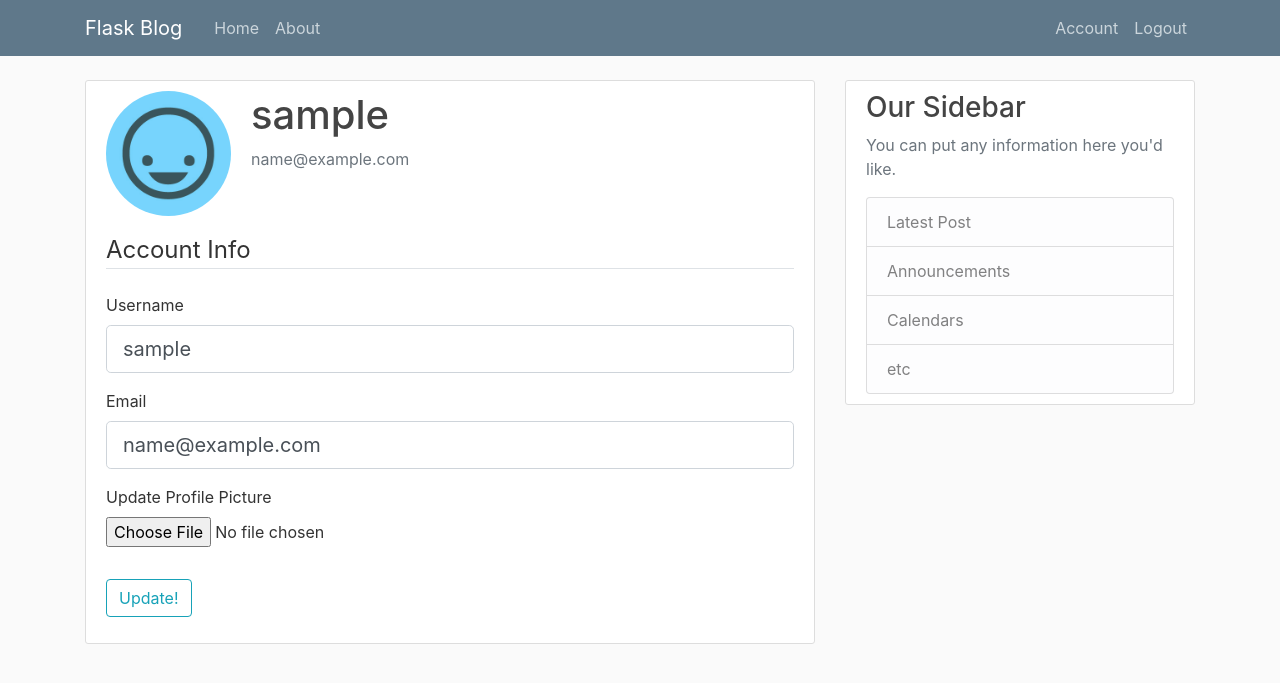
After one commit to RemoteRabbit/Basic-Flask-Blog, a Flask app: page /account in a window 1280 px wide. The commit adds this page. Shown: the top 683 px of the page. Run offline with Flask 2, Linux system fonts and the light colour scheme; the visitor is signed in with stand-in values (Sample User, id 1); data comes from the database, SQL or seed files in the repository; some libraries are stand-ins or nearby versions.

Commit message:
login, logout, register, hashing added

```diff
--- /dev/null
+++ b/flaskblog/forms.py
@@ -0,0 +1,55 @@
+from flask_wtf import FlaskForm
+from flask_wtf.file import FileField, FileAllowed
+from wtforms import StringField, PasswordField, SubmitField, BooleanField
+from wtforms.validators import (DataRequired, Length, Email,
+                                EqualTo, ValidationError)
+from flaskblog.models import User
+from flask_login import current_user
+
+
+class RegistrationForm(FlaskForm):
+    username = StringField('Username', validators=[DataRequired(),
+                                                   Length(min=2, max=20)])
+    email = StringField('Email', validators=[DataRequired(), Email()])
+    password = PasswordField('Password', validators=[DataRequired()])
+    confirmpassword = PasswordField('Confirm Password',
+                                    validators=[DataRequired(),
+                                                EqualTo('password')])
+    submit = SubmitField('Sign Up')
+
+    def validate_username(self, username):
+        user = User.query.filter_by(username=username.data).first()
+        if user:
+            raise ValidationError('That username is taken.')
+
+    def validate_email(self, email):
+        email = User.query.filter_by(email=email.data).first()
+        if email:
+            raise ValidationError('That email is already in use.')
+
+
+class LoginForm(FlaskForm):
+    email = StringField('Email', validators=[DataRequired(), Email()])
+    password = PasswordField('Password', validators=[DataRequired()])
+    remember = BooleanField('Remember Me')
+    submit = SubmitField('Loogin')
+
+
+class UpdateAccountForm(FlaskForm):
+    username = StringField('Username', validators=[DataRequired(),
+                                                   Length(min=2, max=20)])
+    email = StringField('Email', validators=[DataRequired(), Email()])
+    picture = FileField('Update Profile Picture', validators=[FileAllowed(['jpg', 'png'])])
+    submit = SubmitField('Update!')
+
+    def validate_username(self, username):
+        if username.data != current_user.username:
+            user = User.query.filter_by(username=username.data).first()
+            if user:
+                raise ValidationError('That username is taken.')
+
+    def validate_email(self, email):
+        if email.data != current_user.email:
+            email = User.query.filter_by(email=email.data).first()
+            if email:
+                raise ValidationError('That email is already in use.')
--- /dev/null
+++ b/flaskblog/models.py
@@ -0,0 +1,28 @@
+from flaskblog import db, login_manager
+from datetime import datetime
+from flask_login import UserMixin
+
+@login_manager.user_loader
+def load_user(user_id):
+    return User.query.get(int(user_id))
+
+class User(db.Model, UserMixin):
+    id = db.Column(db.Integer, primary_key=True)
+    username = db.Column(db.String(20), unique=True, nullable=False)
+    email = db.Column(db.String(120), unique=True, nullable=False)
+    image_file = db.Column(db.String(20), nullable=False, default='default.jpg')
+    password = db.Column(db.String(60), nullable=False)
+    posts = db.relationship('Post', backref='author', lazy=True)
+
+    def __repr__(self):
+        return f"User('{self.username}', '{self.email}', '{self.image_file}')"
+
+class Post(db.Model):
+    id = db.Column(db.Integer, primary_key=True)
+    title = db.Column(db.String(100), nullable=False)
+    date_posted = db.Column(db.DateTime, nullable=False, default=datetime.utcnow)
+    content = db.Column(db.Text, nullable=False)
+    user_id = db.Column(db.Integer, db.ForeignKey('user.id'), nullable=False)
+
+    def __repr__(self):
+        return f"Post('{self.title}, {self.date_posted}"
--- /dev/null
+++ b/flaskblog/routes.py
@@ -0,0 +1,113 @@
+from flask import render_template, url_for, flash, redirect, request
+from flaskblog import app, bcrypt, db
+from flaskblog.forms import RegistrationForm, LoginForm, UpdateAccountForm
+from flaskblog.models import User, Post
+from flask_login import login_user, current_user, logout_user, login_required
+import secrets
+import os
+from PIL import Image
+
+post = [
+    {
+        'author': 'Tristan',
+        'title': 'blog post 1',
+        'content': 'first post content',
+        'dateposted': 'today'
+    },
+    {
+        'author': 'Jim',
+        'title': 'blog post 2',
+        'content': 'second post content',
+        'dateposted': 'yesterday'
+    }
+]
+
+
+@app.route('/')
+@app.route('/home')
+def home():
+    return render_template('home.html', posts=post)
+
+
+@app.route('/about')
+def about():
+    return render_template('about.html', title='About')
+
+
+@app.route('/register', methods=['GET', 'POST'])
+def register():
+    if current_user.is_authenticated:
+        return redirect(url_for('home'))
+
+    form = RegistrationForm()
+    if form.validate_on_submit():
+        hashed_pw = bcrypt.generate_password_hash(form.password.data).decode('utf-8')
+        user = User(username=form.username.data, email=form.email.data,
+                    password=hashed_pw)
+
+        db.session.add(user)
+        db.session.commit()
+
+        flash('Your account has been  created you can now login', 'success')
+        return redirect(url_for('login'))
+    return render_template('register.html', title='Register', form=form)
+
+
+@app.route('/login', methods=['POST', 'GET'])
+def login():
+    if current_user.is_authenticated:
+        return redirect(url_for('home'))
+
+    form = LoginForm()
+    if form.validate_on_submit():
+        user = User.query.filter_by(email=form.email.data).first()
+        if user and bcrypt.check_password_hash(user.password,
+                                               form.password.data):
+            login_user(user, remember=form.remember.data)
+            next_page = request.args.get('next')
+            return redirect(next_page) if next_page else redirect(url_for('home'))
+        else:
+            flash('Login failed, please check email and password.', 'danger')
+    return render_template('login.html', title='Login', form=form)
+
+
+@app.route('/logout')
+def logout():
+    logout_user()
+    return redirect(url_for('home'))
+
+
+def save_picture(form_picture):
+    random_hex = secrets.token_hex(8)
+    _, f_ext = os.path.splitext(form_picture.filename)
+    picture_fn = random_hex + f_ext
+    picture_path = os.path.join(app.root_path, 'static/profilePics',
+                                picture_fn)
+    output_size = (125,125)
+    i = Image.open(form_picture)
+    i.thumbnail(output_size)
+    i.save(picture_path)
+    return picture_fn
+
+
+@app.route('/account', methods=['GET', 'POST'])
+@login_required
+def account():
+    form = UpdateAccountForm()
+    if form.validate_on_submit():
+        if form.picture.data:
+            picture_file = save_picture(form.picture.data)
+            current_user.image_file = picture_file
+        current_user.username = form.username.data
+        current_user.email = form.email.data
+
+        db.session.commit()
+        flash('Your account has been updated successfully!', 'success')
+        return redirect(url_for('account'))
+    elif request.method == 'GET':
+        form.username.data = current_user.username
+        form.email.data = current_user.email
+    image_file = url_for('static', filename='profilePics/' +
+                         current_user.image_file)
+    return render_template('account.html', title='Account',
+                           image_file=image_file, form=form)
--- /dev/null
+++ b/flaskblog/templates/account.html
@@ -0,0 +1,57 @@
+{% extends 'layout.html' %}
+
+{% block content %}
+    <div class="content-section">
+        <div class="media">
+            <img class="rounded-circle account-img" src="{{ image_file }}">
+            <div class="media-body">
+                <h2 class="account-heading">{{ current_user.username }}</h2>
+                <p class="text-secondary">{{ current_user.email }}</p>
+            </div>
+        </div>
+        <form method="POST" action="", enctype='multipart/form-data'>
+            {{ form.hidden_tag() }}
+            <fieldset class="form-group">
+                <legend class="border-bottom mb-4">Account Info</legend>
+                <div class="form-group">
+                    {{ form.username.label(class="form-control-label") }}
+                    {% if form.username.errors %}
+                        {{ form.username(class="form-control form-control-lg is-invalid") }}
+                        <div class="invalid-feedback">
+                            {% for error in form.username.errors %}
+                                <span>{{ error }}</span>
+                            {% endfor %}
+                        </div>
+                    {% else %}
+                        {{ form.username(class="form-control form-control-lg") }}
+                    {% endif %}
+                </div>
+                <div class="form-group">
+                    {{ form.email.label(class="form-control-label") }}
+                    {% if form.email.errors %}
+                        {{ form.email(class="form-control form-control-lg is-invalid") }}
+                        <div class="invalid-feedback">
+                            {% for error in form.email.errors %}
+                                <span>{{ error }}</span>
+                            {% endfor %}
+                        </div>
+                    {% else %}
+                        {{ form.email(class="form-control form-control-lg") }}
+                    {% endif %}
+                </div>
+                <div class="form-group">
+                    {{ form.picture.label() }}
+                    {{ form.picture(class='form-control-file') }}
+                    {% if form.picture.errors %}
+                        {% for error in form.picture.errors %}
+                            <span class='text-danger'>{{ error }}</span></br>
+                        {% endfor %}
+                    {% endif %}
+                </div>
+            </fieldset>
+            <div class="form-group">
+                {{ form.submit(class="btn btn-outline-info") }}
+            </div>
+        </form>
+    </div>
+{% endblock content %}
--- a/templates/layout.html
+++ b/flaskblog/templates/layout.html
@@ -16,6 +16,7 @@
         <link rel="stylesheet" type="text/css" href="{{ url_for('static', filename='main.css') }}">
     </head>
     <body>
+
 <!-- ----- NAVIGATION START ----- -->
         <header class="site-header">
             <nav class="navbar navbar-expand-md navbar-dark bg-steel fixed-top">
@@ -31,8 +32,13 @@
                         </div>
                         <!-- Navbar right side -->
                         <div class="navbar-nav">
-                            <a class="nav-item nav-link" href="{{ url_for('login') }}">Login</a>
-                            <a class="nav-item nav-link" href="{{ url_for('register') }}">Register</a>
+                            {% if current_user.is_authenticated %}
+                                <a class="nav-item nav-link" href="{{ url_for('account') }}">Account</a>
+                                <a class="nav-item nav-link" href="{{ url_for('logout') }}">Logout</a>
+                            {% else %}
+                                <a class="nav-item nav-link" href="{{ url_for('login') }}">Login</a>
+                                <a class="nav-item nav-link" href="{{ url_for('register') }}">Register</a>
+                            {% endif %}
                         </div>
                     </div>
                 </div>
--- /dev/null
+++ b/run.py
@@ -0,0 +1,5 @@
+from flaskblog import app
+
+#############################
+if __name__ == "__main__":
+    app.run(debug=True)
```
Also changed, not shown: flaskblog.py (deleted, +0 -54 lines), flaskblog/__init__.py (added, +20 -0 lines), forms.py (deleted, +0 -16 lines), requirement.txt (+14 -0 lines), flaskblog/static/main.css (renamed from static/main.css), flaskblog/static/profilePics/44e3fb04c08faeb4.jpg (added), flaskblog/static/profilePics/default.jpg (added), flaskblog/templates/about.html (renamed from templates/about.html), flaskblog/templates/home.html (renamed from templates/home.html), flaskblog/templates/login.html (renamed from templates/login.html), flaskblog/templates/register.html (renamed from templates/register.html), 1 other file.
